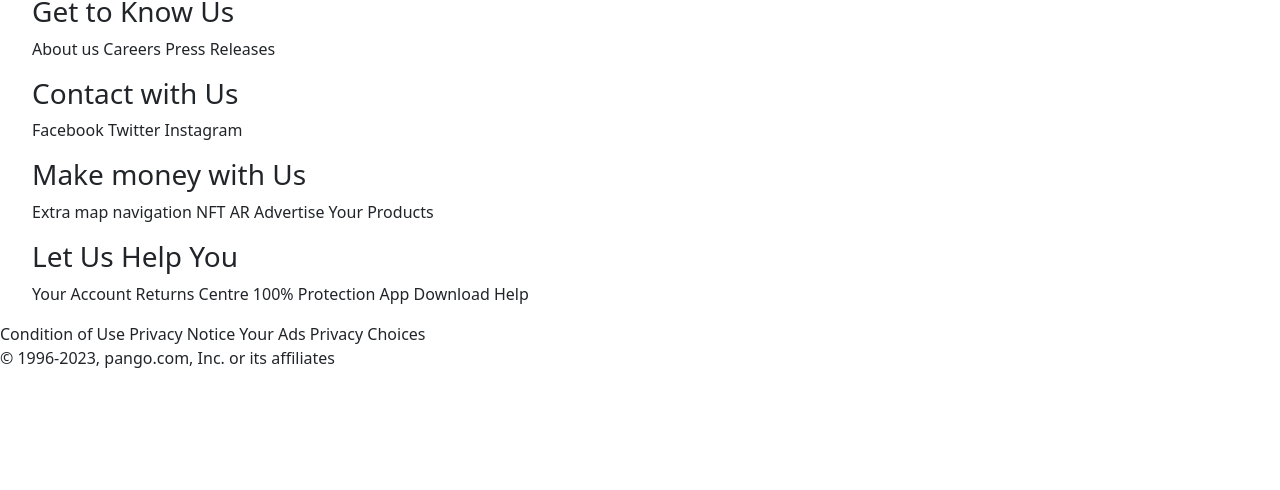
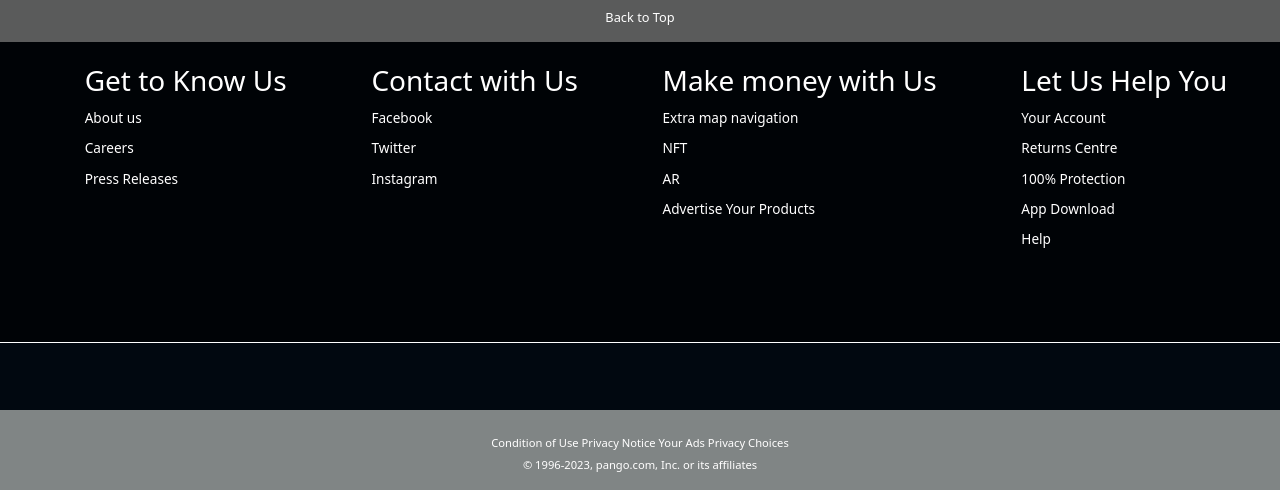
Before and after one commit to sayandas-sd/parking-web-app, a plain HTML site: page index.html in a window 1280 px wide. Shown: the part 1494-1984 px from the top of the page. Before the commit the page ends 1864 px from the top, so only its background shows below. Drawn offline with nearby package versions, Linux system fonts and the light colour scheme.

Commit message:
Update style.css

```diff
--- a/style.css
+++ b/style.css
@@ -22,3 +22,67 @@ h1 {
     clip-path: polygon(0 11%, 100% 0%, 100% 100%, 0 100%);
     /*transform: skewY(-2deg);*/
 }
+/*footer*/
+.footer{
+    margin-top: 15px;
+}
+.foot-panel1{
+    background-color: #5a5b5b;
+    color: white;
+    height: 49px;
+    display: flex;
+    justify-content: center;
+    align-items: center;
+    font-size: 0.8rem;
+}
+.foot-panel2{
+    background-color: #000306;
+    color: white;
+    height: 300px;
+    display: flex;
+    justify-content: space-evenly;
+}
+ul{
+    margin-top: 22px;
+}
+ul a{
+    display: block;
+    font-size: 0.85rem;
+    margin-top: 10px;
+    color: #cccccc;
+}
+.foot-panel3{
+    background-color: #010810;
+    color: white;
+    border-top: 0.5px solid white;
+    height: 68px;
+    display: flex;
+    justify-content: center;
+    align-items: center;
+}
+.foot-panel4{
+    background-color: #808585;
+    color: white;
+    height: 80px;
+    font-size:0.7rem ;
+    text-align: center;
+    /* display: flex;
+    justify-content: center;
+    align-items: center;
+*/}
+.pages{
+padding-top: 25px;
+}
+.copy{
+padding-top: 5px;
+}
+@media (min-width: 700px)and(max-width: 1239px){
+#navigation{
+    max-width: 1219px;
+}
+
+}
+.foot-panel1 a{
+    text-decoration: none;
+    color: white;
+}
```
